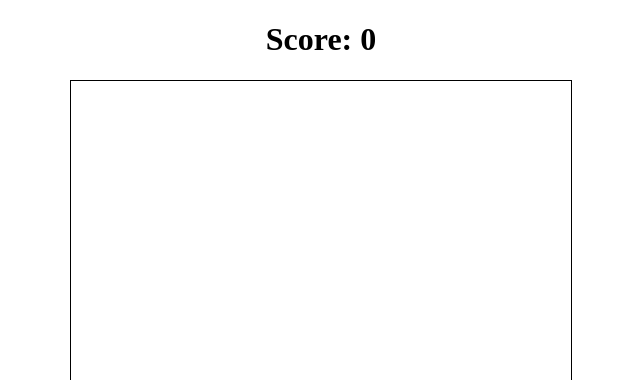
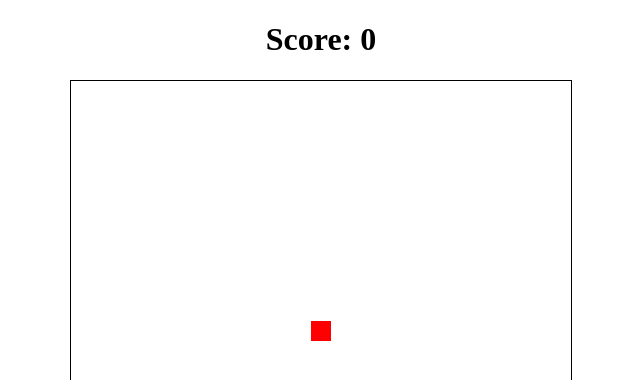
Before and after one commit to chrisdetmering/snake-game-1, a plain HTML site: page index.html in a window 1280 px wide. Shown: the top 380 px of the page, 319-959 px from the left. Drawn offline with Linux system fonts and the light colour scheme.

Commit message:
newApple() working. Move onto creating snake

```diff
--- a/index.html
+++ b/index.html
@@ -16,7 +16,7 @@
     <h1>Score: <span id="score">0</span></h1>
   </header>
   <main>
-    <canvas id="game-space">
+    <canvas id="game-space" width="500" height="500">
 
     </canvas>
   </main>
--- a/script.js
+++ b/script.js
@@ -1,19 +1,13 @@
-const gameDOM = document.getElementById('game-space')
+let canvas = document.getElementById('game-space')
+let apple = canvas.getContext("2d");
+let aX = 240;
+let aY = 240;
+apple.fillStyle = "#FF0000"
+//fillRect(x,y, width, height)
+apple.fillRect(aX, aY, 20, 20);
 
+let scoreboard = document.getElementById('score');
 let score = 0;
-let apple;
-
-gridGenerate();
-newGame();
-console.log(apple.offsetTop)
-//TESTING newApple()
-// window.addEventListener('click', function(event){
-//     if(event.target.matches('.apple')){
-//         return newApple();
-//     }
-// }
-// )
-
 
 //IF GAME OVER
         //SNAKE TOUCHES ITSELF
@@ -23,30 +17,22 @@ console.log(apple.offsetTop)
         //NOTIFY USER
 //IF SNAKE EAT APPLE
     //GROW ONE LENGTH
-    //RESPAWN NEW APPLE AT RANDOM LOCATION
+    //---RESPAWN NEW APPLE AT RANDOM LOCATION
 //CONTROL SNAKE WITH ARROW KEYS ON KEYBOARD
 //SHOW SCORE OF APPLES EATEN
 
 
-
-function newGame(){
-    //start snake at id='174' to id='176'
-    apple = document.getElementById("181")
-    apple.setAttribute("class", "pixel apple");
-    score = 0;
+function randomXorY(){
+    return (Math.floor(Math.random() * 24)) * 20;
 }
 
 function newApple(){
-    apple.setAttribute("class", "pixel")
-    let number = Math.floor(Math.random()* 361);
-    apple = document.getElementById(number);
-    apple.setAttribute("class", "pixel apple")
-    score +=1
-    document.getElementById('score').innerText = score;
+    let x = randomXorY();
+    let y = randomXorY();
+    apple.clearRect(aX, aY, 20, 20)
+    apple.fillRect(x, y, 20, 20);
+    score += 1;
+    scoreboard.innerText = score;
+    aX = x;
+    aY = y;
 }
-
-function gridGenerate(){
-    for(let i = 0; i < 361; i++){
-        gameDOM.innerHTML += "<div class='pixel' id=" + (i+1) + "></div>"
-    }
-}
--- a/style.css
+++ b/style.css
@@ -5,24 +5,9 @@ body{
 #game-space{
     /* display: grid;
     grid-template-columns: repeat(19, auto); */
-    width: 500px;
-    height: 500px;
     left: 0;
     margin-left: auto;
     margin-right: auto;
     border: black solid 1px;
 
 }
-
-
-/* Don't work with canvas element */
-/* .pixel{
-    display: inline-grid;
-    border: black solid 2px;
-}
-
-.apple{
-   background-color: red;
-   z-index: 1;
-
-} */
```
